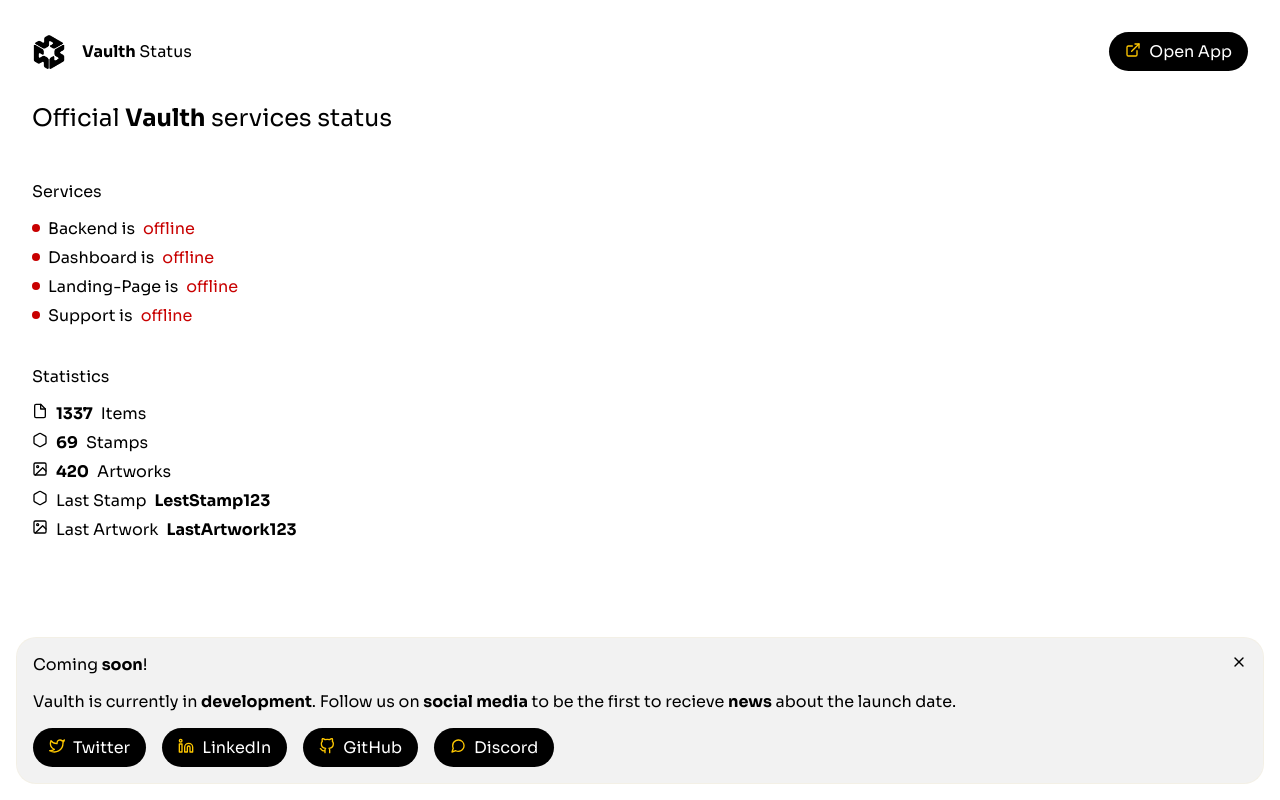
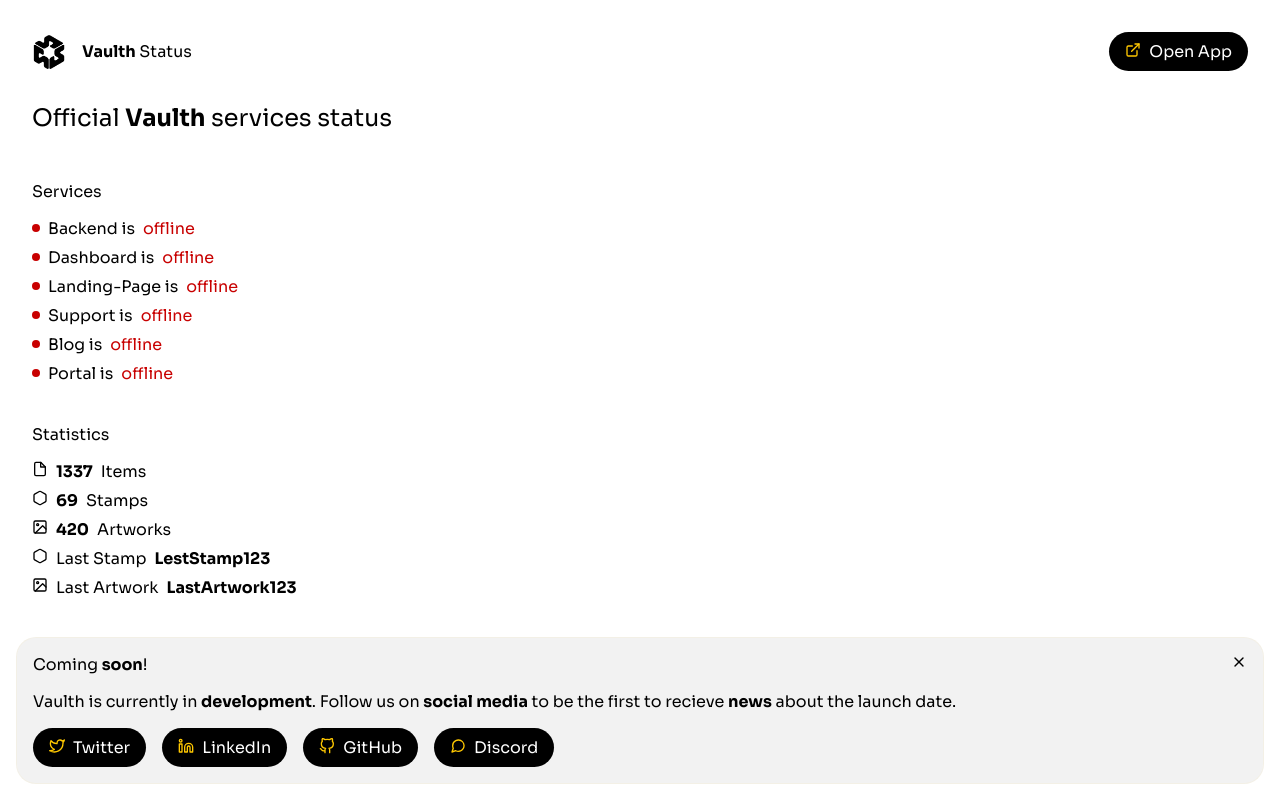
Before and after one commit to Vaulth/status, a Next.js app: page / in a window 1280 px wide. Built offline with nearby package versions, Linux system fonts and the light colour scheme; no server answers.

Commit message:
Add status for `blog.vaulth.app`,` portal.vaulth.app`

```diff
--- a/components/Status.jsx
+++ b/components/Status.jsx
@@ -23,7 +23,9 @@
         backend: false,
         dashboard: false,
         landingPage: false,
-        support: false
+        support: false,
+        blog: false,
+        portal: false
     });
 
     useEffect(() => {
@@ -33,6 +35,8 @@
                 dashboard: await checkWebsite("https://dashboard.vaulth.app/"),
                 landingPage: await checkWebsite("https://vaulth.app/"),
                 support: await checkWebsite("https://support.vaulth.app/"),
+                blog: await checkWebsite("https://blog.vaulth.app/"),
+                portal: await checkWebsite("https://portal.vaulth.app/"),
             });
         }
 
@@ -86,7 +90,9 @@
                 <div className={styles.oneStat}><div className={styles.dot + " " + (status.backend ? colorStyles.successBg : colorStyles.errorBg)} />Backend is {status.backend ? <span className={colorStyles.success}>up and running</span> : <span className={colorStyles.error}>offline</span>}</div>
                 <div className={styles.oneStat}><div className={styles.dot + " " + (status.dashboard ? colorStyles.successBg : colorStyles.errorBg)} />Dashboard is {status.dashboard ? <span className={colorStyles.success}>up and running</span> : <span className={colorStyles.error}>offline</span>}</div>
                 <div className={styles.oneStat}><div className={styles.dot + " " + (status.landingPage ? colorStyles.successBg : colorStyles.errorBg)} />Landing-Page is {status.landingPage ? <span className={colorStyles.success}>up and running</span> : <span className={colorStyles.error}>offline</span>}</div>
-                <div className={styles.oneStat}><div className={styles.dot + " " + (status.support ? colorStyles.successBg : colorStyles.errorBg)} />Support is {status.support ? <span className={colorStyles.success}>up and running</span> : <span className={colorStyles.error}>offline</span>}</div>
+                <div className={styles.oneStat}><div className={styles.dot + " " + (status.blog ? colorStyles.successBg : colorStyles.errorBg)} />Support is {status.support ? <span className={colorStyles.success}>up and running</span> : <span className={colorStyles.error}>offline</span>}</div>
+                <div className={styles.oneStat}><div className={styles.dot + " " + (status.blog ? colorStyles.successBg : colorStyles.errorBg)} />Blog is {status.blog ? <span className={colorStyles.success}>up and running</span> : <span className={colorStyles.error}>offline</span>}</div>
+                <div className={styles.oneStat}><div className={styles.dot + " " + (status.portal ? colorStyles.successBg : colorStyles.errorBg)} />Portal is {status.portal ? <span className={colorStyles.success}>up and running</span> : <span className={colorStyles.error}>offline</span>}</div>
             </div>
             <div className={styles.statusDiv}>
                 <div className={styles.desc}>Statistics</div>
```
